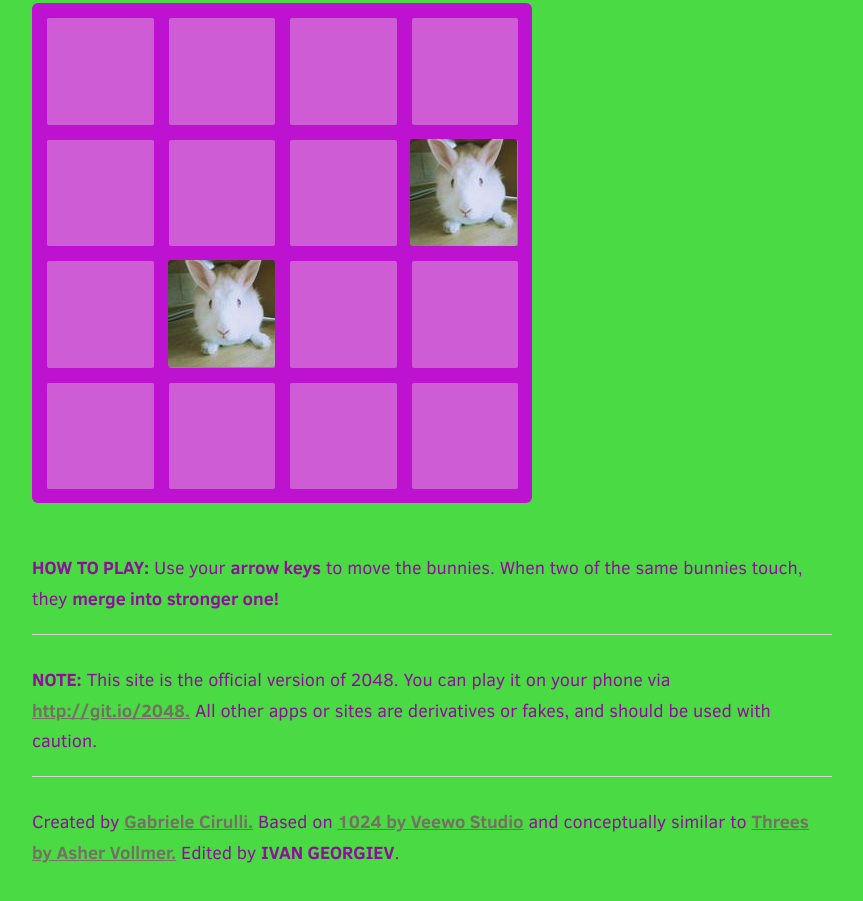
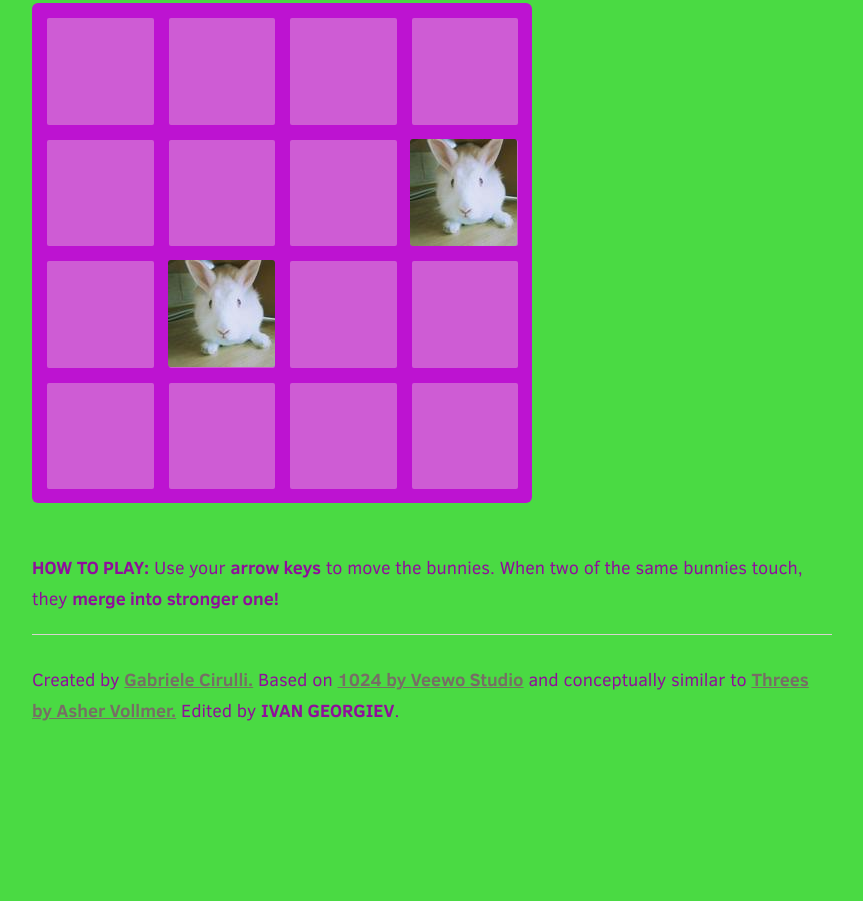
Before and after one commit to Hordgemir/fluffy2048.github.io, a plain HTML site: page index.html in a window 1280 px wide. Shown: the part 295-1196 px from the top of the page, without its empty margins (208-1071 px from the left). After the commit the page ends 1102 px from the top, so only its background shows below. Drawn offline with Linux system fonts and the light colour scheme.

Commit message:
index note delete

```diff
--- a/index.html
+++ b/index.html
@@ -77,10 +77,6 @@
     </p>
     <hr>
     <p>
-    <strong class="important">Note:</strong> This site is the official version of 2048. You can play it on your phone via <a href="http://git.io/2048">http://git.io/2048.</a> All other apps or sites are derivatives or fakes, and should be used with caution.
-    </p>
-    <hr>
-    <p>
     Created by <a href="http://gabrielecirulli.com" target="_blank">Gabriele Cirulli.</a> Based on <a href="https://itunes.apple.com/us/app/1024!/id823499224" target="_blank">1024 by Veewo Studio</a> and conceptually similar to <a href="http://asherv.com/threes/" target="_blank">Threes by Asher Vollmer.</a> Edited by <strong  class="important">Ivan Georgiev</strong>.
     </p>
   </div>
```
